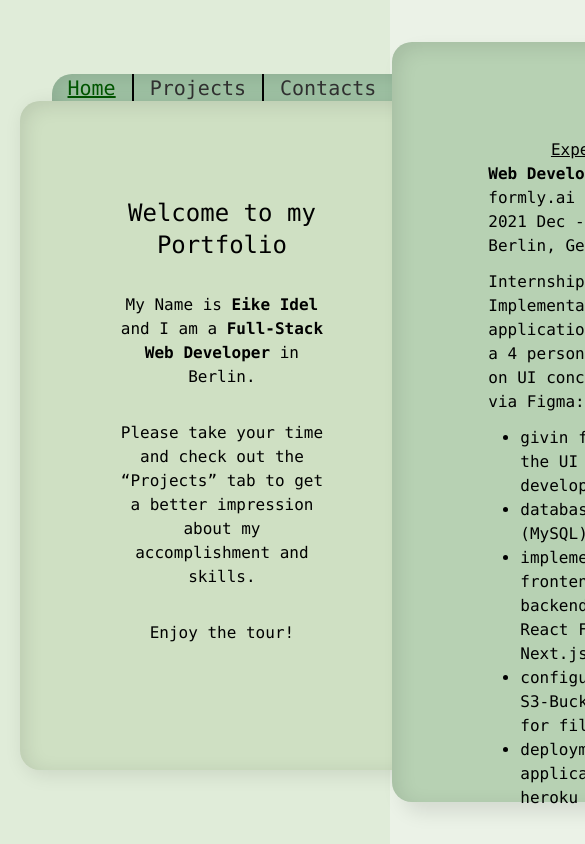
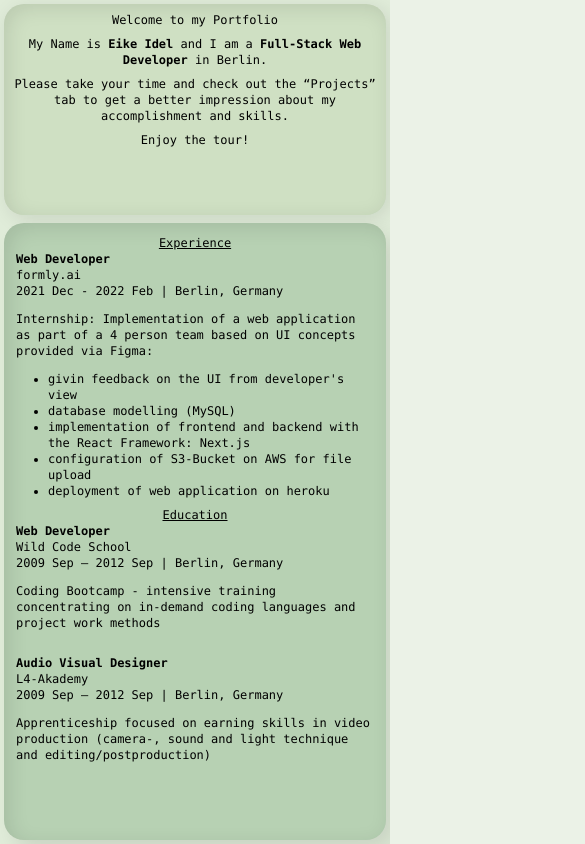
Before and after one commit to eikeIdel/portfolio, a Next.js app: page / in a window 390 px wide. Shown: the top 844 px of the page, 585 px wide, since content can reach past the window. Built offline with nearby package versions, Linux system fonts and the light colour scheme.

Commit message:
adaptedmain basic app layout for mobile - added useClientWindndow-hook for measuring window size only on client side

```diff
--- /dev/null
+++ b/components/Header/DesktopHeader/index.js
@@ -0,0 +1,13 @@
+import Header from '../index';
+
+function DesktopHeader({ setHeaderSelection, headerSelection }) {
+    return (
+        <div className='header'>
+            <div className="header-subcontainer">
+                <Header setHeaderSelection={setHeaderSelection} headerSelection={headerSelection} />
+            </div>
+        </div>
+    );
+}
+
+export default DesktopHeader;
--- a/pages/components/Header/index.js
+++ b/components/Header/index.js
@@ -6,7 +6,7 @@ function Header({ setHeaderSelection, headerSelection }) {
         newSelection[clickedBtn] = true;
         setHeaderSelection(newSelection);
     }
-    console.log(headerSelection.home);
+
     return (
         <div className='h-full flex items-center divide-x-2 divide-black text-xl text-[#303030] '>
             <button className={`px-4 hover:text-[#005500] ${headerSelection.home && 'underline text-[#005500]'}`} onClick={() => { handleClick('home'); }}>Home</button>
--- a/pages/components/Home/HomeContent.js
+++ b/components/Home/HomeContent.js
@@ -1,7 +1,7 @@
 function HomeContent() {
     return (
-        <div className="">
-            <div className="px-16 pt-16">
+        <div className="text-xs space-y-2 p-3 sm:text-base">
+            <div className=" sm:px-16 sm:pt-16">
                 <h1 className="text-center underline">Experience</h1>
                 <h2 className="font-bold">Web Developer</h2>
                 <h3 className="">formly.ai</h3>
@@ -19,7 +19,7 @@ function HomeContent() {
                     <li className="">deployment of web application on heroku</li>
                 </ul>
             </div>
-            <div className="px-16 pt-16">
+            <div className="sm:px-16 sm:pt-16">
                 <h1 className="text-center underline">Education</h1>
 
                 <h2 className="font-bold">Web Developer</h2>
--- /dev/null
+++ b/components/Home/HomeSidepanel.js
@@ -0,0 +1,12 @@
+function HomeSidepanel() {
+    return (
+        <div className=" space-y-2 p-2 text-xs text-center sm:space-y-8 sm:p-16  sm:text-base">
+            <p className="sm:text-2xl">Welcome to my Portfolio</p>
+            <p className="sm:last:text-base"> My Name is <b>Eike Idel</b> and I am a <b>Full-Stack Web Developer</b > in Berlin.</p>
+            <p className="sm:last:text-base">Please take your time and check out the “Projects” tab to get a better impression about my accomplishment and skills.</p>
+            <p className="sm:last:text-base">Enjoy the tour!</p>
+        </div>
+    );
+}
+
+export default HomeSidepanel;
--- /dev/null
+++ b/hooks/useClientWindow.js
@@ -0,0 +1,27 @@
+import { useState, useEffect } from 'react';
+
+//SSR causes Error when using "window" . This hook updated the state only on the client side.
+export default function useClientWindow() {
+    const [clientWindow, setClientWindow] = useState({ width: undefined, height: undefined });
+
+    useEffect(() => {
+
+        function handleResize() {
+            setClientWindow({
+                width: window.innerWidth,
+                height: window.innerHeight
+            });
+        }
+
+        //add event listener
+        window.addEventListener('resize', handleResize);
+        //call handleResize so the state get updated with initial window size
+        handleResize();
+
+        return () => {
+            window.removeEventListener('resise', handleResize);
+        };
+    }, []);
+    // console.log(clientWindow);
+    return clientWindow;
+}
--- a/package.json
+++ b/package.json
@@ -9,6 +9,7 @@
     "lint": "next lint"
   },
   "dependencies": {
+    "hamburger-react": "^2.5.0",
     "next": "12.1.0",
     "react": "17.0.2",
     "react-dom": "17.0.2"
--- a/pages/components/Home/HomeSidepanel.js
+++ /dev/null
@@ -1,12 +0,0 @@
-function HomeSidepanel() {
-    return (
-        <div className=" space-y-8 p-16 text-center">
-            <p className="text-2xl">Welcome to my Portfolio</p>
-            <p className=""> My Name is <b>Eike Idel</b> and I am a <b>Full-Stack Web Developer</b > in Berlin.</p>
-            <p className="">Please take your time and check out the “Projects” tab to get a better impression about my accomplishment and skills.</p>
-            <p className="">Enjoy the tour!</p>
-        </div>
-    );
-}
-
-export default HomeSidepanel;
--- a/pages/index.js
+++ b/pages/index.js
@@ -1,36 +1,47 @@
 //react
-import { useState } from 'react';
+import { useState, useEffect } from 'react';
 //components
-import Header from './components/Header';
-import HomeContent from './components/Home/HomeContent';
-import HomeSidepanel from './components/Home/HomeSidepanel';
-
+import DesktopHeader from '../components/Header/DesktopHeader';
+import HomeContent from '../components/Home/HomeContent';
+import HomeSidepanel from '../components/Home/HomeSidepanel';
+//hooks
+import useClientWindow from '../hooks/useClientWindow.js';
+//modules
+import { Turn as Hamburger } from 'hamburger-react';
 
 
 export default function Main() {
+
+  const [mobileScreen, setMobileScreen] = useState();
   const [headerSelection, setHeaderSelection] = useState({
     home: true,
     projects: false,
     contacts: false
   });
+  //get client window size: clientWindow = {window.innerWidth,window.innerHeight}
+  const clientWindow = useClientWindow();
+
+  useEffect(() => {
+    setMobileScreen(clientWindow.width < 640 ? true : false);
+    console.log(mobileScreen);
+  }, [clientWindow]);
+
   return (
-    <div className="font-mono flex justify-center items-center h-screen">
-      <div className="main-layout-grid-container h-[90%] w-[90%]">
-        <div className='header'>
-          <div className="header-subcontainer">
-            <Header setHeaderSelection={setHeaderSelection} headerSelection={headerSelection} />
-          </div>
-        </div>
+    <div className="font-mono flex justify-center sm:items-center sm:h-screen">
+      <div className="main-layout-container sm:h-[90%] sm:w-[90%]">
 
-        <div className="content  ">
-          <div className="content-subcontainer h-full m-8 flex flex-col items-center">
+        {!mobileScreen && <DesktopHeader headerSelection={headerSelection} setHeaderSelection={setHeaderSelection} />}
+
+        <div className="content">
+          {/* extra subcontainer is necessary to center content inside the overlapping main divs */}
+          <div className="content-subcontainer sm:h-full sm:m-8 flex flex-col items-center">
             {headerSelection.home && <HomeContent />}
           </div>
         </div>
-        <div className="sidepanel ">
-          <div className="sidepanel-subcontainer h-full m-8  flex flex-col items-center">
+        <div className="sidepanel m-1">
+          <div className="sidepanel-subcontainer sm:h-full sm:m-8 flex flex-col items-center">
             {headerSelection.home && <HomeSidepanel />}
-            {console.log(headerSelection)}
+
           </div>
         </div>
 
--- a/styles/main-layout.css
+++ b/styles/main-layout.css
@@ -1,4 +1,35 @@
-.main-layout-grid-container {
+.main-layout-container {
+    display: flex;
+    flex-direction: column-reverse;
+    height: 100vh;
+}
+
+.header {}
+
+.header-subcontainer {}
+
+.content {
+    background: #B7D1B3;
+    box-shadow: 10px 10px 20px rgba(0, 0, 0, 0.1), inset 5px 5px 20px rgba(0, 0, 0, 0.1);
+    border-radius: 20px;
+    margin: 0.25rem;
+    overflow-y: auto;
+    flex-grow: 1;
+}
+
+.content-subcontainer {}
+
+.sidepanel {
+    height: 25%;
+    background: #CFE0C3;
+    box-shadow: 4px 4px 20px rgba(0, 0, 0, 0.1), inset 4px 4px 20px rgba(0, 0, 0, 0.1);
+    border-radius: 20px;
+}
+
+.sidepanel-subcontainer {}
+
+@media only screen and (min-width: 600px) {
+    .main-layout-container {
         display: grid;
         grid-template-columns: 0.7fr 1fr;
         grid-template-rows: 0.12fr 0.88fr;
@@ -20,10 +51,11 @@
     }
 
     .content {
+        margin: 0;
         margin-left: -2rem;
         grid-row: 2 span;
         z-index: 30;
-    background: #B7D1B3;
+
         box-shadow: 10px 10px 20px rgba(0, 0, 0, 0.1), inset 5px 5px 20px rgba(0, 0, 0, 0.1);
         border-radius: 20px;
 
@@ -35,7 +67,7 @@
         margin-top: -2rem;
         margin-bottom: 2em;
         z-index: 20;
-    background: #CFE0C3;
+
         box-shadow: 4px 4px 20px rgba(0, 0, 0, 0.1), inset 4px 4px 20px rgba(0, 0, 0, 0.1);
         border-radius: 20px;
     }
@@ -44,3 +76,4 @@
         height: 100%;
         margin-right: 2rem;
     }
+}
```
Also changed, not shown: components/Header/MobileHeader/index.js (added), 1 other file (tests, documents, lock files or other folders). Lines whose indentation alone changed are shown as unchanged.
